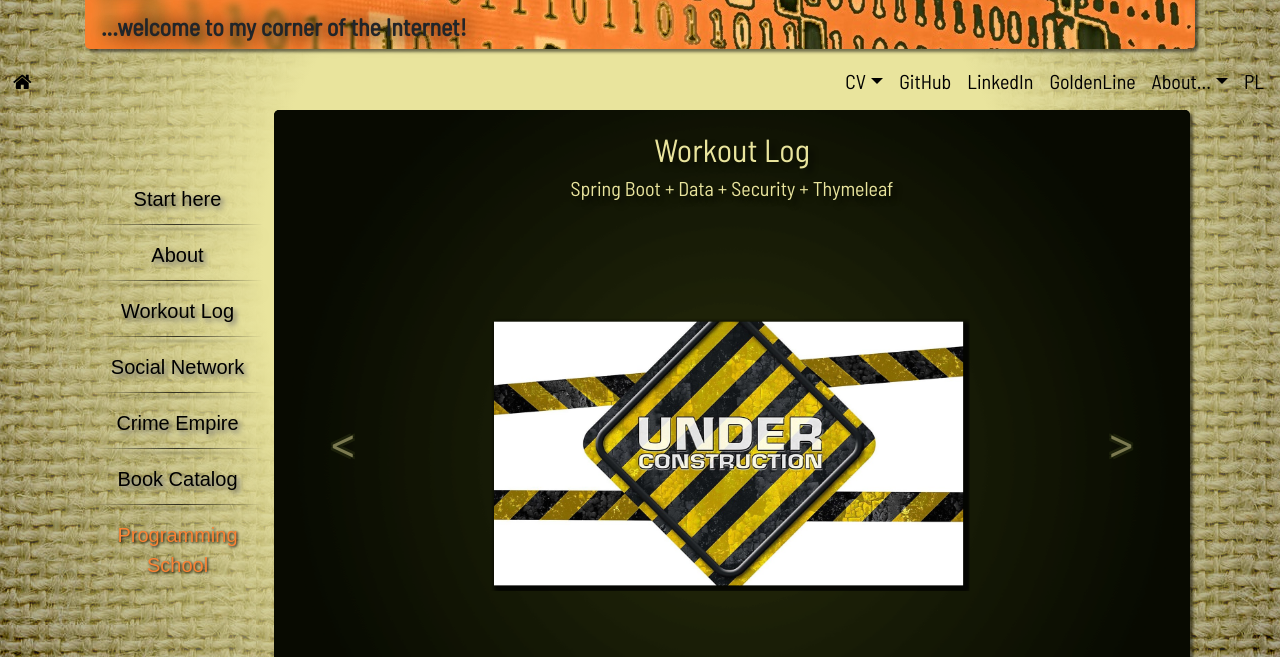
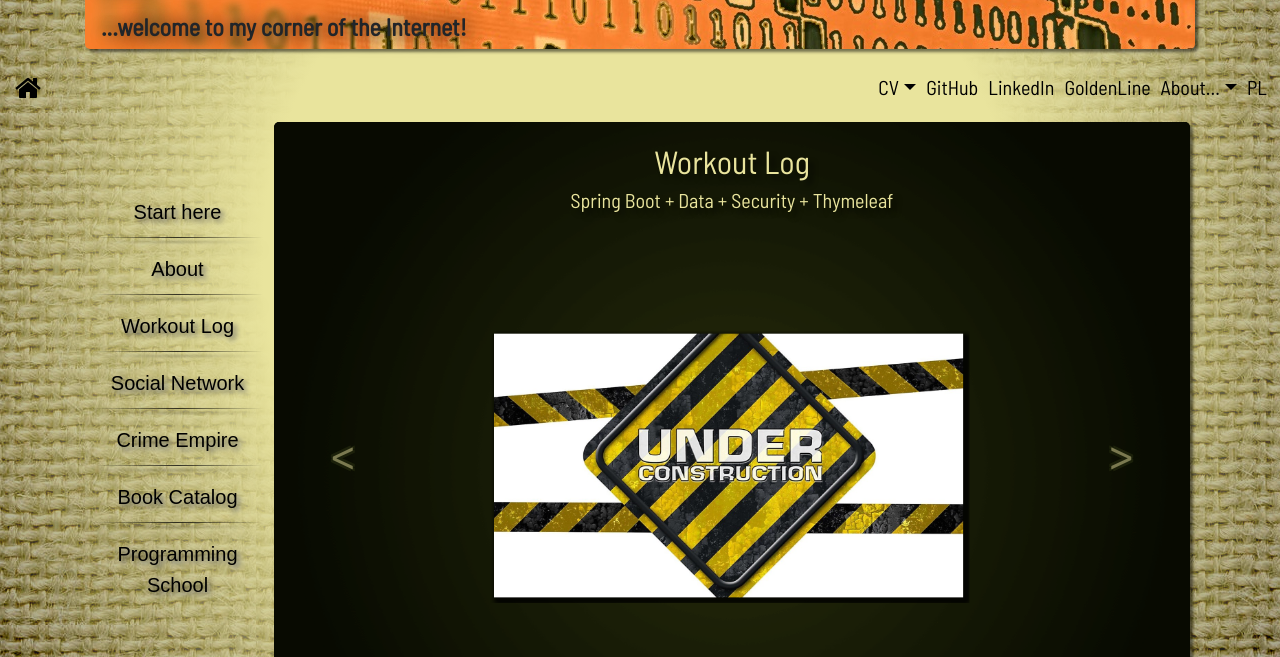
Before and after one commit to panpawelw/website, a plain HTML site: page index.html in a window 1280 px wide. Shown: the part 143-800 px from the top of the page. Drawn offline with nearby package versions, Linux system fonts and the light colour scheme; a web font is replaced by a local one.

Commit message:
Refactor navar and overlays html and css code

```diff
--- a/css/main.css
+++ b/css/main.css
@@ -71,36 +71,26 @@ body.fade-out {
     margin-bottom: 2em;
 }
 
-.fa {
+.navbar-brand {
+    margin-left: 0.25em;
+    color: #000;
     font-size: 7em;
+}
+
+.navbar-brand:active, .navbar-brand:hover {
+    color: #FA8334;
+    transition: 0.333s;
+}
+
+.menu-link {
+    font-size: 5em;
+    margin: 0.25em;
     color: #000;
 }
 
-.fa-home {
-    margin-left: 0.25em;
-}
-
-.fa-home:active, .fa-home:hover {
-    color: #FA8334;
-}
-
-.menu-links {
-    font-size: 5em;
-    color: #000;
-}
-
-.nav-link {
-    padding: 0;
-}
-
-.navbar-brand:hover {
-    transition: 0.333s;
-    color: #FA8334;
-}
-
-.menu-links:hover {
-    transition: 0.333s;
-    color: #FA8334;
+.menu-link:hover, .menu-link:active {
+    /*transition: 0.333s;*/
+    color: #E9E49D;
 }
 
 .custom-toggler .navbar-toggler-icon {
@@ -131,6 +121,7 @@ body.fade-out {
 
 .separated {
     background-color: rgba(44, 51, 18, 0.8);
+    margin-top: 1em;
 }
 
 /* Animated underline effect */
@@ -229,11 +220,15 @@ body.fade-out {
 
 /* navigation links inside the overlays */
 .overlay a {
+    font-size: 5em;
+    margin: 0.25em;
+    color: #FA8334;
     text-decoration: none;
 }
 
 /* When you mouse over the navigation links, change their color */
-.overlay a:hover, .overlay a:focus {
+.overlay a:hover {
+    transition: 0.333s;
     color: #E9E49D;
 }
 
@@ -241,8 +236,14 @@ body.fade-out {
     background-color: black;
 }
 
+.overlay .dropdown-item {
+    font-size: 1em;
+}
+
 .overlay .dropdown-item:hover {
-    color: #2C3312;
+    transition: 0.333s;
+    color: #000;
+    background-color: #E9E49D;
 }
 
 /* position the close button (top left corner) */
@@ -260,13 +261,13 @@ body.fade-out {
     color: #FA8334;
 }
 
-.about-links {
-    margin-top: 3vw;
-}
+/*.about-links {*/
+/*    margin-top: 3vw;*/
+/*}*/
 
-.about-links a {
-    margin: 0.5vw;
-}
+/*.about-links a {*/
+/*    margin: 0.5vw;*/
+/*}*/
 
 /* photo in about me overlay */
 .photo {
@@ -461,6 +462,7 @@ body.fade-out {
 }
 
 .sidenav-text {
+    padding: 0;
     font-family: 'Asar', sans-serif;
     /*font-weight: bold;*/
     text-decoration: none;
--- a/index.html
+++ b/index.html
@@ -67,7 +67,7 @@
     <div class="collapse navbar-collapse" id="navbar-toggler">
         <ul class="navbar-nav ml-auto mt-2 mt-lg-0">
             <li class="nav-item dropdown">
-                <a class="nav-link nav-menu menu-links dropdown-toggle animated-underline"
+                <a class="nav-menu menu-link dropdown-toggle animated-underline"
                    data-toggle="dropdown"
                    href="#">CV</a>
                 <div class="dropdown-menu">
@@ -76,22 +76,22 @@
                 </div>
             </li>
             <li class="nav-item active">
-                <a class="nav-link nav-menu menu-links animated-underline"
+                <a class="nav-menu menu-link animated-underline"
                    href="https://github.com/pjm77"
                    target="_blank">GitHub</a>
             </li>
             <li class="nav-item">
-                <a class="nav-link nav-menu menu-links animated-underline"
+                <a class="nav-menu menu-link animated-underline"
                    href="https://www.linkedin.com/in/pawe%C5%82-wojtu%C5%84-18a991163/"
                    target="_blank">LinkedIn</a>
             </li>
             <li class="nav-item">
-                <a class="nav-link nav-menu menu-links animated-underline"
+                <a class="nav-menu menu-link animated-underline"
                    href="https://www.goldenline.pl/pawel-wojtun2/"
                    target="_blank">GoldenLine</a>
             </li>
             <li class="nav-item dropdown">
-                <a class="nav-link nav-menu menu-links dropdown-toggle animated-underline"
+                <a class="nav-menu menu-link dropdown-toggle animated-underline"
                    data-toggle="dropdown"
                    href="#">About...</a>
                 <div class="dropdown-menu dropdown-menu-right">
@@ -102,7 +102,7 @@
                 </div>
             </li>
             <li class="nav-item">
-                <a class="nav-link nav-menu menu-links animated-underline" href="index_pl.html">
+                <a class="nav-menu menu-link animated-underline" href="index_pl.html">
                     PL</a>
             </li>
         </ul>
@@ -133,23 +133,23 @@
             <p>Smooth scrolling effect after clicking navigation links was achieved using ScrollTo
                 plugin by Ariel
                 Flesler.</p>
-            <div class="about-links">
+            <div>
 				<span class="dropup">
-					<a class="menu-links dropdown-toggle" data-toggle="dropdown" href="#">CV</a>
+					<a class="about-link dropdown-toggle" data-toggle="dropdown" href="#">CV</a>
 					<span class="dropdown-menu dropup-menu">
-						<a class="dropdown-item curtain-dropup-item" href="download/CV-en.pdf"
+						<a class="dropdown-item" href="download/CV-en.pdf"
                            download>pdf</a>
-						<a class="dropdown-item curtain-dropup-item" href="download/CV-en.docx"
+						<a class="dropdown-item" href="download/CV-en.docx"
                            download>docx</a>
 					</span>
 				</span>
-                <a class="menu-links" href="https://github.com/pjm77" target="_blank">GitHub</a>
-                <a class="menu-links"
+                <a href="https://github.com/pjm77" target="_blank">GitHub</a>
+                <a
                    href="https://www.linkedin.com/in/pawe%C5%82-wojtu%C5%84-18a991163/"
                    target="_blank">LinkedIn</a>
-                <a class="menu-links" href="https://www.goldenline.pl/pawel-wojtun2/"
+                <a href="https://www.goldenline.pl/pawel-wojtun2/"
                    target="_blank">GoldenLine</a>
-                <a class="menu-links"
+                <a
                    href="javascript:closeCurtain('aboutPageCurtain');openCurtain('aboutMeCurtain');">
                     About me</a>
             </div>
@@ -192,23 +192,21 @@
                 stack
                 developer.</p>
 
-            <div class="about-links">
+            <div>
 				<span class="dropup">
-					<a class="menu-links dropdown-toggle" data-toggle="dropdown" href="#">CV</a>
+					<a class="about-link dropdown-toggle" data-toggle="dropdown" href="#">CV</a>
 					<span class="dropdown-menu">
 						<a class="dropdown-item" href="download/CV-en.pdf" download>pdf</a>
 						<a class="dropdown-item" href="download/CV-en.docx" download>docx</a>
 					</span>
 				</span>
-                <a class="menu-links" href="https://github.com/pjm77" target="_blank">GitHub<span
+                <a href="https://github.com/pjm77" target="_blank">GitHub<span
                         class="sr-only">(current)</span></a>
-                <a class="menu-links"
-                   href="https://www.linkedin.com/in/pawe%C5%82-wojtu%C5%84-18a991163/"
+                <a href="https://www.linkedin.com/in/pawe%C5%82-wojtu%C5%84-18a991163/"
                    target="_blank">LinkedIn</a>
-                <a class="menu-links" href="https://www.goldenline.pl/pawel-wojtun2/"
+                <a href="https://www.goldenline.pl/pawel-wojtun2/"
                    target="_blank">GoldenLine</a>
-                <a class="menu-links"
-                   href="javascript:closeCurtain('aboutMeCurtain');openCurtain('aboutPageCurtain');">
+                <a href="javascript:closeCurtain('aboutMeCurtain');openCurtain('aboutPageCurtain');">
                     About page</a>
             </div>
         </div>
@@ -221,37 +219,37 @@
             <div class="py-2 sticky-top flex-grow-1">
                 <div class="nav sidebar-content">
                     <ul class="nav list-group">
-                        <li class="list-group-item"><a class="nav-link sidenav-text"
+                        <li class="list-group-item"><a class="sidenav-text"
                                                        href="#theCarousel">Start here</a>
                             <hr>
                             <hr class="shadow">
                         </li>
-                        <li class="list-group-item"><a class="nav-link sidenav-text"
+                        <li class="list-group-item"><a class="sidenav-text"
                                                        href="#Section1">About</a>
                             <hr>
                             <hr class="shadow">
                         </li>
-                        <li class="list-group-item"><a class="nav-link sidenav-text"
+                        <li class="list-group-item"><a class="sidenav-text"
                                                        href="#Section2">Workout Log</a>
                             <hr>
                             <hr class="shadow">
                         </li>
-                        <li class="list-group-item"><a class="nav-link sidenav-text"
+                        <li class="list-group-item"><a class="sidenav-text"
                                                        href="#Section3">Social Network</a>
                             <hr>
                             <hr class="shadow">
                         </li>
-                        <li class="list-group-item"><a class="nav-link sidenav-text"
+                        <li class="list-group-item"><a class="sidenav-text"
                                                        href="#Section4">Crime Empire</a>
                             <hr>
                             <hr class="shadow">
                         </li>
-                        <li class="list-group-item"><a class="nav-link sidenav-text"
+                        <li class="list-group-item"><a class="sidenav-text"
                                                        href="#Section5">Book Catalog</a>
                             <hr>
                             <hr class="shadow">
                         </li>
-                        <li class="list-group-item"><a class="nav-link sidenav-text"
+                        <li class="list-group-item"><a class="sidenav-text"
                                                        href="#Section6">Programming School</a></li>
                     </ul>
                 </div>
```
Also changed, not shown: index_pl.html (+27 -29 lines).
